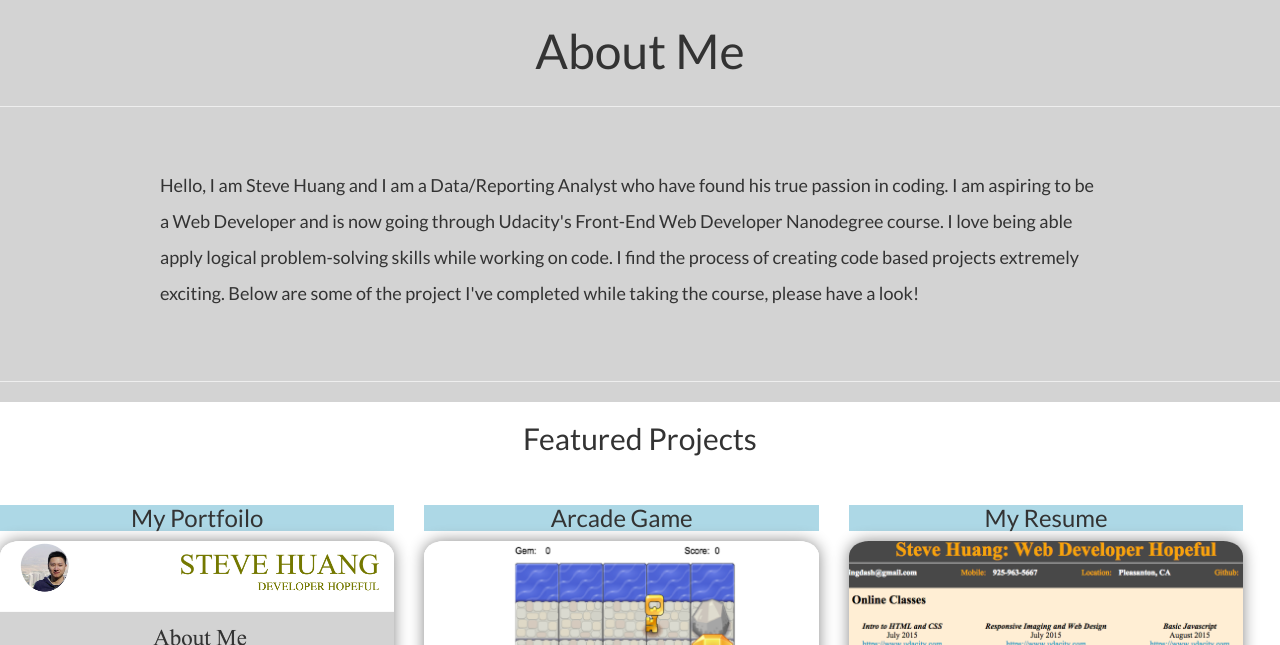
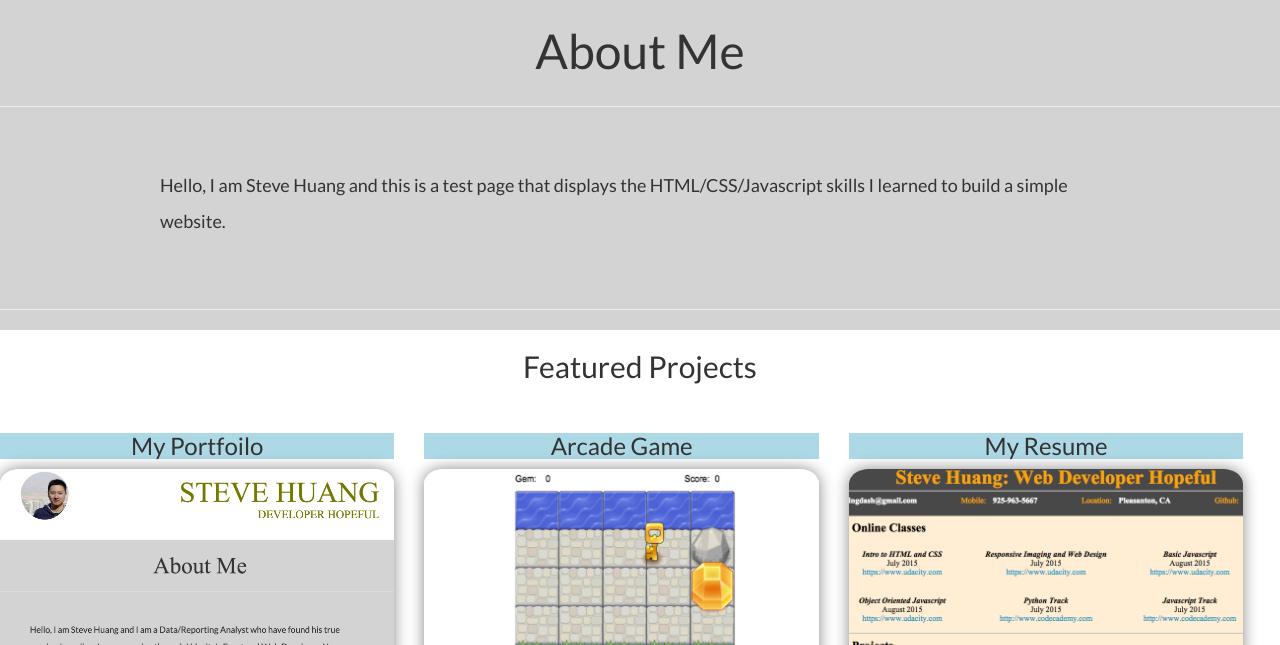
Before and after one commit to arimpact/arimpact.github.io, a website: page index.html in a window 1280 px wide. Shown: the part 155-800 px from the top of the page. Drawn offline with Linux system fonts and the light colour scheme; a web font is replaced by a local one.

Commit message:
Update index.html

```diff
--- a/index.html
+++ b/index.html
@@ -30,7 +30,7 @@
 					<hr>
 					<br><br>
 					<div class="mydesc">
-						<p>Hello, I am Steve Huang and I am a Data/Reporting Analyst who have found his true passion in coding. I am aspiring to be a Web Developer and is now going through Udacity's Front-End Web Developer Nanodegree course. I love being able apply logical problem-solving skills while working on code. I find the process of creating code based projects extremely exciting. Below are some of the project I've completed while taking the course, please have a look!</p>
+						<p>Hello, I am Steve Huang and this is a test page that displays the HTML/CSS/Javascript skills I learned to build a simple website.</p>
 					</div>
 					<br><br>
 					<hr>
```
